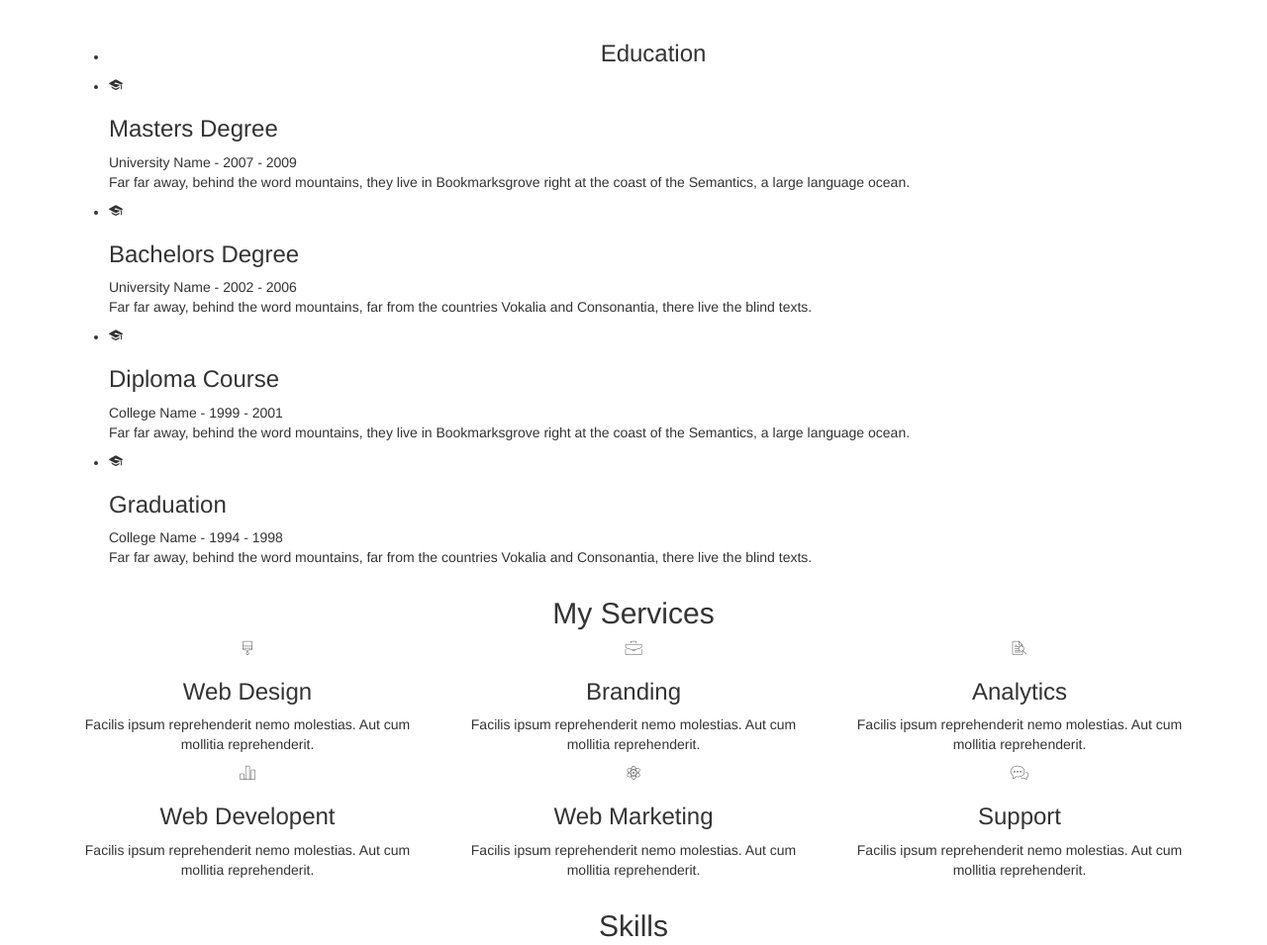
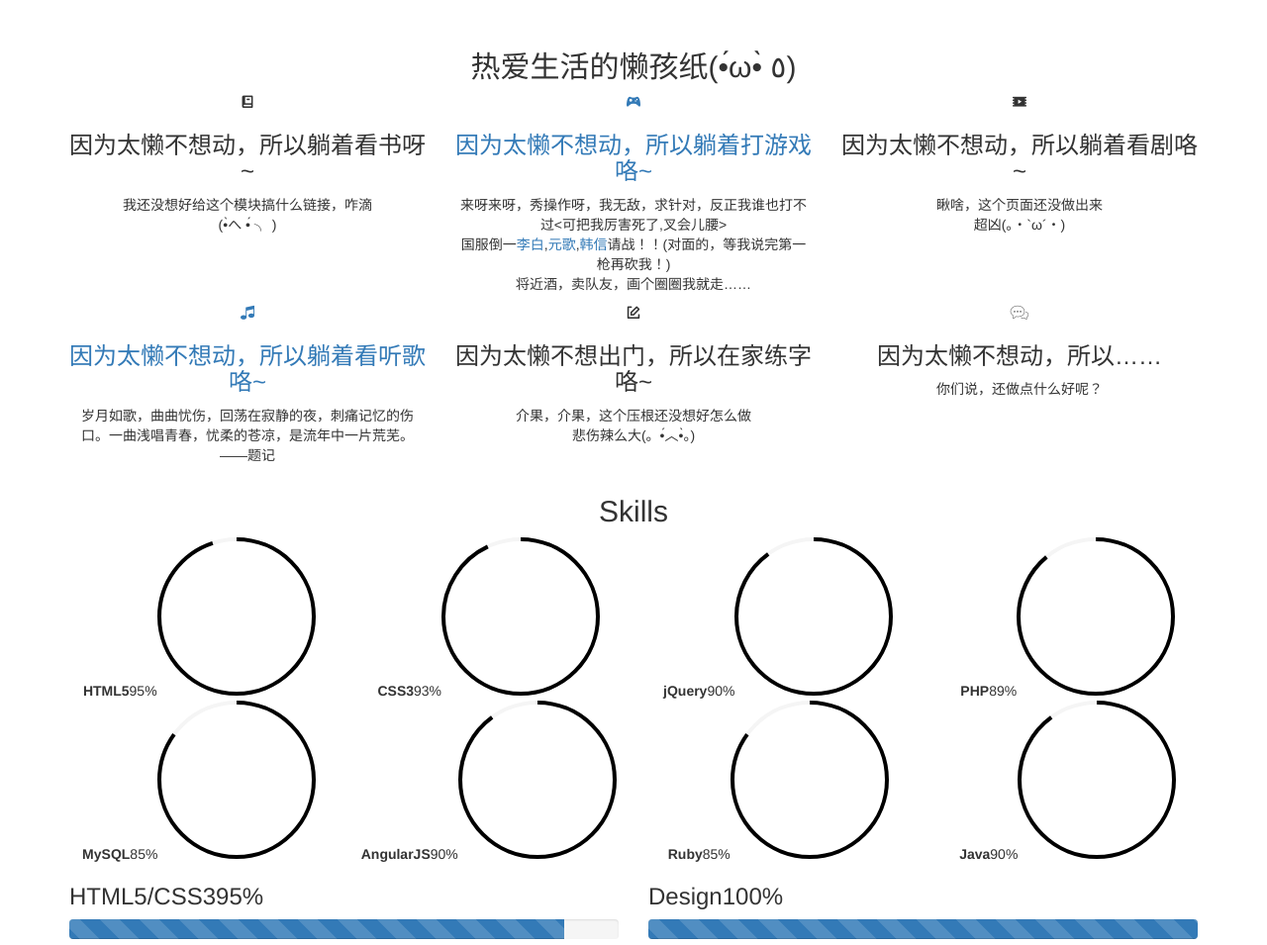
Before and after one commit to bclz-JG/new-world, a plain HTML site: page index.html in a window 1280 px wide. Shown: the part 1800-2755 px from the top of the page at 99% size. Drawn offline with nearby package versions, Linux system fonts and the light colour scheme; some packages are replaced by stand-ins of ours; files that its build step writes are made by us from their sources; no server answers; files whose address does not match are found by name; a web font is replaced by a local one.

Commit message:
part life

```diff
--- a/index.html
+++ b/index.html
@@ -109,7 +109,7 @@
 							</ul>
 						</div>
 						<div class="col-md-8">
-							<h2>嗨~大家好！</h2>
+							<h2>Hi~</h2>
 							<p>一直想做一个认真生活的人，可说起来容易，做起来真难呐~emmmm……主要是懒！！因为所以，希望能在此记下生活中的点点滴滴，给自己一点“精致”生活的动力。</p>
 							<p>总有一日，我要在一个充满阳光的早晨醒来，那时我要躺在床上，静静的听听窗外如洗的鸟声，那是多么安适而又快乐的一种苏醒。到时候，我早晨起来，对着镜子，我会再度看见阳光驻留在我的脸上，我会一遍遍的告诉自己，雨季过了，雨季将不再来，我会觉得，在那一日早晨，当我出门的时候，我会穿着那双清洁干燥的黄球鞋，踏上一条充满日光的大道，那时候，我会说，看这阳光，雨季将不再来。</p>
 							<p>
@@ -202,7 +202,7 @@
 									</div>
 								</li>
 								<br>
-								<li class="timeline-heading text-center animate-box">
+								<!-- <li class="timeline-heading text-center animate-box">
 									<div>
 										<h3>Education</h3>
 									</div>
@@ -258,7 +258,7 @@
 												blind texts.</p>
 										</div>
 									</div>
-								</li>
+								</li> -->
 							</ul>
 						</div>
 					</div>
@@ -271,18 +271,19 @@
 					<div class="services-padding">
 						<div class="row">
 							<div class="col-md-8 col-md-offset-2 text-center fh5co-heading">
-								<h2>My Services</h2>
+								<h2>热爱生活的懒孩纸(•́ω•̀ ٥)</h2>
 							</div>
 						</div>
 						<div class="row">
 							<div class="col-md-4 text-center">
 								<div class="feature-left">
 									<span class="icon">
-										<i class="icon-paintbrush"></i>
+										<i class="icon-book2"></i>
 									</span>
 									<div class="feature-copy">
-										<h3>Web Design</h3>
-										<p>Facilis ipsum reprehenderit nemo molestias. Aut cum mollitia reprehenderit.</p>
+										<h3>因为太懒不想动，所以躺着看书呀~</h3>
+										<p>我还没想好给这个模块搞什么链接，咋滴<br>(•̀へ •́ ╮ )</p>
+
 									</div>
 								</div>
 							</div>
@@ -290,11 +291,16 @@
 							<div class="col-md-4 text-center">
 								<div class="feature-left">
 									<span class="icon">
-										<i class="icon-briefcase"></i>
+										<a href="https://space.bilibili.com/29835590/video" target="_blank">
+											<i class="icon-game-controller"></i>
+										</a>
 									</span>
 									<div class="feature-copy">
-										<h3>Branding</h3>
-										<p>Facilis ipsum reprehenderit nemo molestias. Aut cum mollitia reprehenderit.</p>
+										<a href="https://space.bilibili.com/29835590/video" target="_blank">
+											<h3>因为太懒不想动，所以躺着打游戏咯~</h3>
+										</a>
+										<p>来呀来呀，秀操作呀，我无敌，求针对，反正我谁也打不过&lt可把我厉害死了,叉会儿腰&gt<br>国服倒一<a href="https://pvp.qq.com/web201605/herodetail/131.shtml">李白</a>,<a
+											 href="https://pvp.qq.com/web201605/herodetail/125.shtml">元歌</a>,<a href="https://pvp.qq.com/web201605/herodetail/150.shtml">韩信</a>请战！！(对面的，等我说完第一枪再砍我！)<br>将近酒，卖队友，画个圈圈我就走……</p>
 									</div>
 								</div>
 
@@ -302,11 +308,11 @@
 							<div class="col-md-4 text-center">
 								<div class="feature-left">
 									<span class="icon">
-										<i class="icon-search"></i>
+										<i class="icon-video2"></i>
 									</span>
 									<div class="feature-copy">
-										<h3>Analytics</h3>
-										<p>Facilis ipsum reprehenderit nemo molestias. Aut cum mollitia reprehenderit.</p>
+										<h3>因为太懒不想动，所以躺着看剧咯~</h3>
+										<p>瞅啥，这个页面还没做出来<br>超凶(。・`ω´・)</p>
 									</div>
 								</div>
 							</div>
@@ -318,11 +324,15 @@
 
 								<div class="feature-left">
 									<span class="icon">
-										<i class="icon-bargraph"></i>
+										<a href="https://music.163.com/#/playlist?id=695810146" target="_blank">
+											<i class="icon-music2"></i>
+										</a>
 									</span>
 									<div class="feature-copy">
-										<h3>Web Developent</h3>
-										<p>Facilis ipsum reprehenderit nemo molestias. Aut cum mollitia reprehenderit.</p>
+										<a href="https://music.163.com/#/playlist?id=695810146" target="_blank">
+											<h3>因为太懒不想动，所以躺着看听歌咯~</h3>
+										</a>
+										<p>岁月如歌，曲曲忧伤，回荡在寂静的夜，刺痛记忆的伤口。一曲浅唱青春，忧柔的苍凉，是流年中一片荒芜。<br> ——题记</p>
 									</div>
 								</div>
 
@@ -331,11 +341,11 @@
 							<div class="col-md-4 text-center">
 								<div class="feature-left">
 									<span class="icon">
-										<i class="icon-genius"></i>
+										<i class="icon-write"></i>
 									</span>
 									<div class="feature-copy">
-										<h3>Web Marketing</h3>
-										<p>Facilis ipsum reprehenderit nemo molestias. Aut cum mollitia reprehenderit.</p>
+										<h3>因为太懒不想出门，所以在家练字咯~</h3>
+										<p>介果，介果，这个压根还没想好怎么做<br>悲伤辣么大(。•́︿•̀。)</p>
 									</div>
 								</div>
 
@@ -346,8 +356,8 @@
 										<i class="icon-chat"></i>
 									</span>
 									<div class="feature-copy">
-										<h3>Support</h3>
-										<p>Facilis ipsum reprehenderit nemo molestias. Aut cum mollitia reprehenderit.</p>
+										<h3>因为太懒不想动，所以……</h3>
+										<p>你们说，还做点什么好呢？</p>
 									</div>
 								</div>
 							</div>
```
